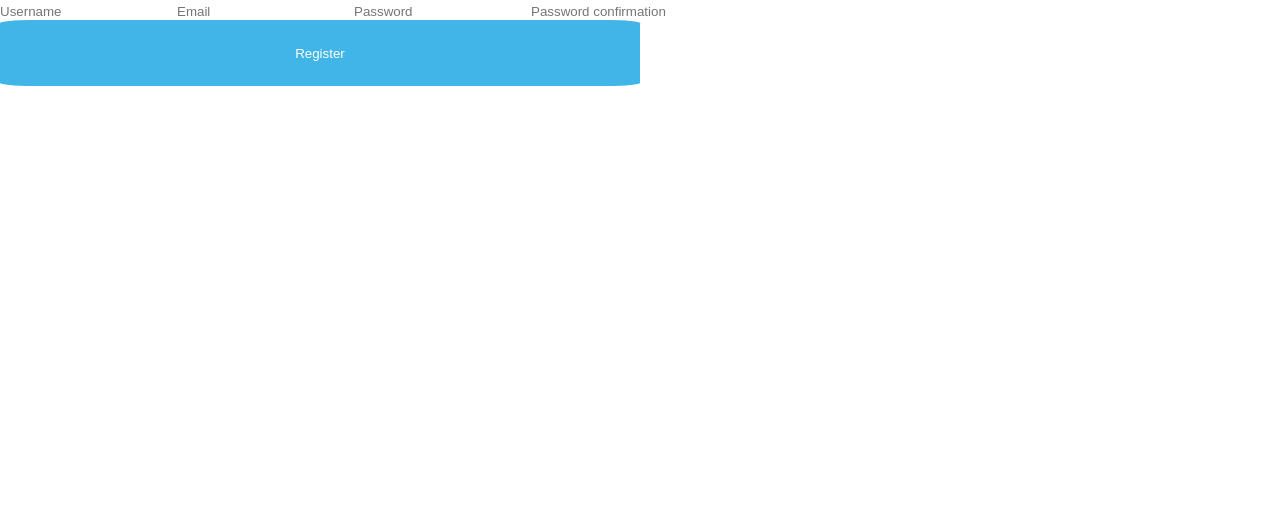
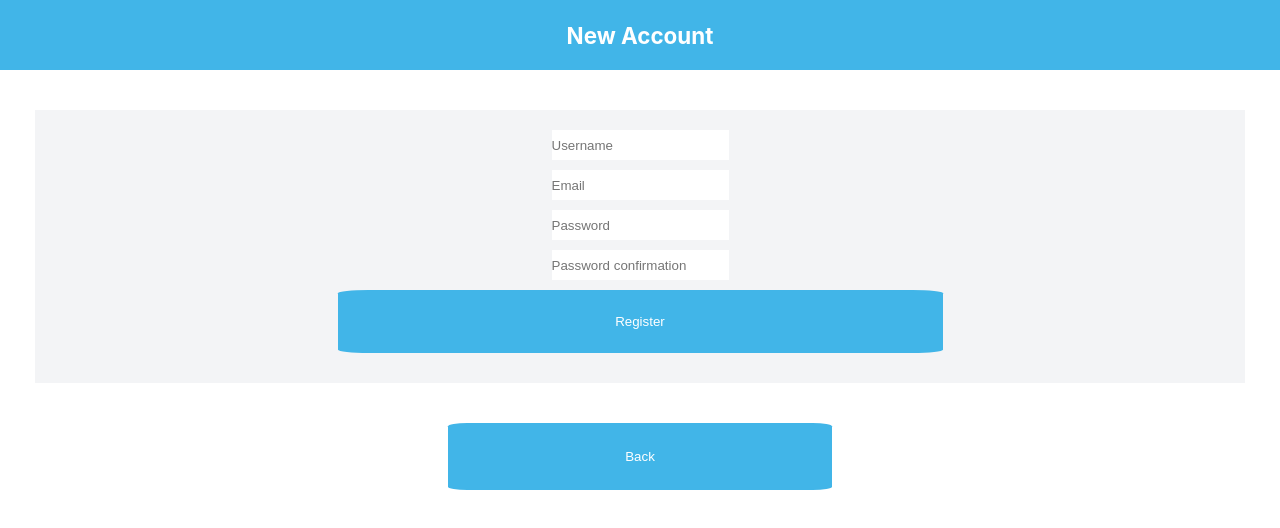
Before and after one commit to julian3493/capstone-tracking-app, a React (Create React App) app: page /registration in a window 1280 px wide. Shown: the top 528 px of the page. Built offline with nearby package versions, Linux system fonts and the light colour scheme.

Commit message:
add style to registration component

```diff
--- a/src/components/Registration.js
+++ b/src/components/Registration.js
@@ -3,6 +3,8 @@ import axios from 'axios';
 import { useDispatch } from 'react-redux';
 import { useHistory } from 'react-router-dom';
 import { login, setLoggedUser } from '../redux/actions/actions';
+import TopBar from './TopBar';
+import '../styles/Registration.css';
 
 const Registration = () => {
   const [user, setUser] = useState({
@@ -54,15 +56,23 @@ const Registration = () => {
     e.preventDefault();
   };
 
+  const handleBack = (e) => {
+    history.push('/');
+    e.preventDefault();
+  };
+
   return (
-    <div className="form-div">
-      <form className="resgister" onSubmit={handleSubmit}>
+    <div className="register-div">
+      {TopBar('New Account')}
+      <form className="register" onSubmit={handleSubmit}>
         <input type="text" name="username" placeholder="Username" value={user.username} onChange={handleChange} required />
         <input type="email" name="email" placeholder="Email" value={user.email} onChange={handleChange} required />
         <input type="password" name="password" placeholder="Password" value={user.password} onChange={handleChange} required />
         <input type="password" name="password_confirmation" placeholder="Password confirmation" value={user.password_confirmation} onChange={handleChange} required />
         <button type="submit">Register</button>
       </form>
+
+      <button className="backBtn" type="button" onClick={handleBack}>Back</button>
     </div>
   );
 };
--- /dev/null
+++ b/src/styles/Registration.css
@@ -0,0 +1,19 @@
+.register-div {
+  display: flex;
+  flex-direction: column;
+}
+
+.register {
+  margin: 40px 35px;
+  padding: 20px 0;
+  display: flex;
+  flex-direction: column;
+  align-items: center;
+  justify-content: space-around;
+  background-color: #f3f4f6;
+}
+
+.register input {
+  margin-bottom: 10px;
+  height: 30px;
+}
```
